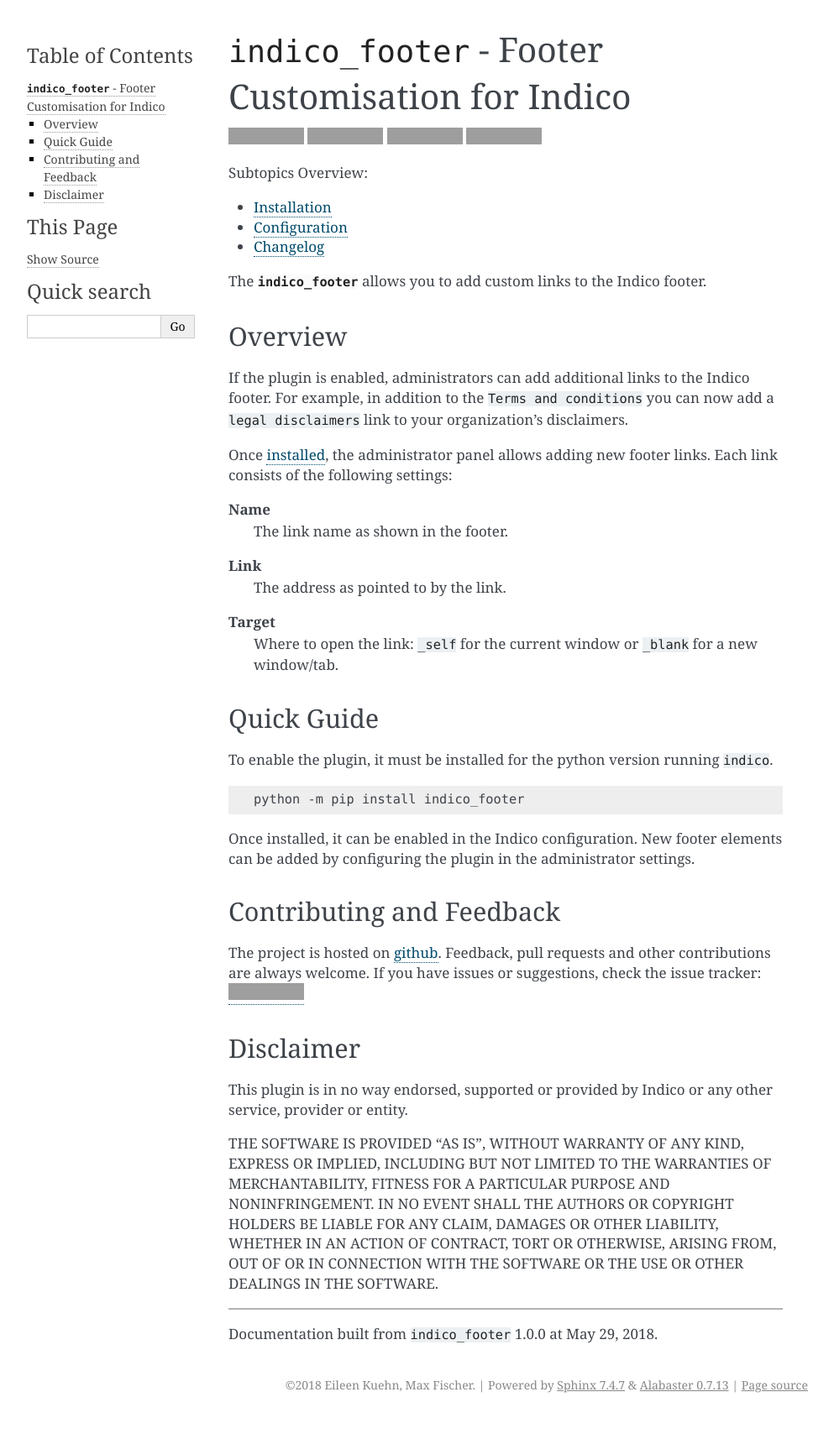
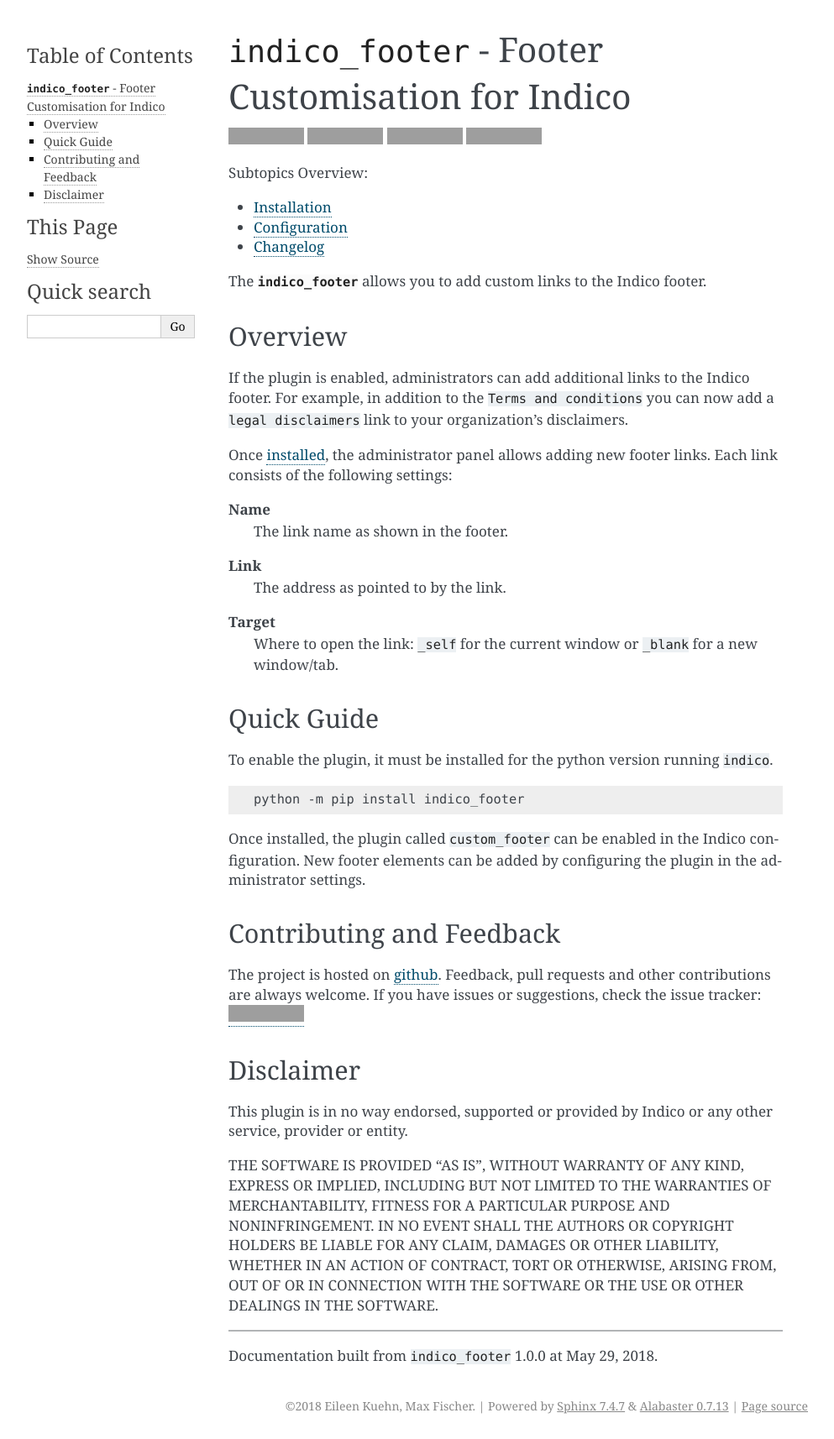
Before and after one commit to MaineKuehn/indico_footer, a Sphinx documentation site: the page built from docs/index.rst, in a window 1280 px wide. Shown: the whole page at 84% size, without its empty margins (148-1141 px from the left). Built offline with Sphinx 7.4.7, drawn with Linux system fonts in a browser that asks for light colours; before the commit the page ends 1689 px from its top, so only the background shows below that; grey boxes are pictures that could not be loaded.

Commit message:
added specific reference to plugin name

```diff
--- a/docs/index.rst
+++ b/docs/index.rst
@@ -61,7 +61,7 @@
 
     python -m pip install indico_footer
 
-Once installed, it can be enabled in the Indico configuration.
+Once installed, the plugin called ``custom_footer`` can be enabled in the Indico configuration.
 New footer elements can be added by configuring the plugin in the administrator settings.
 
 Contributing and Feedback
```
